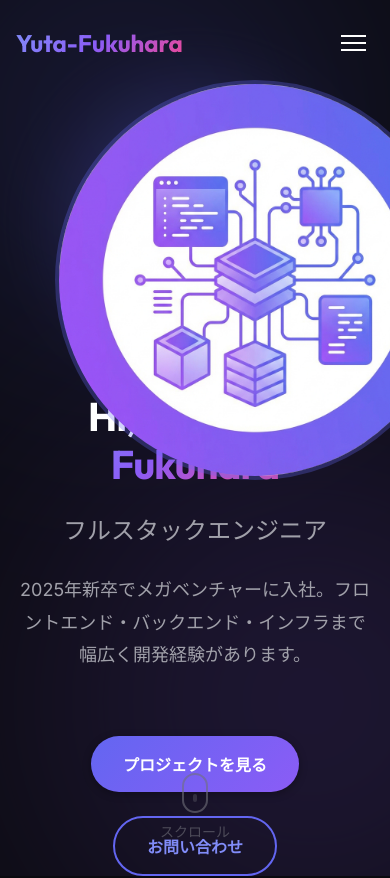
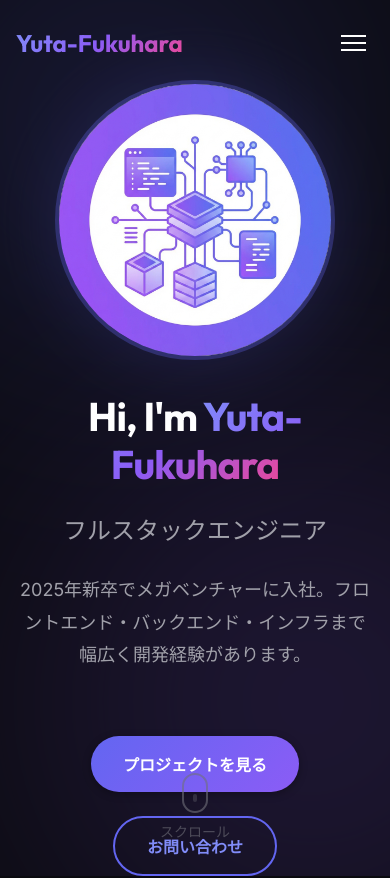
Before and after one commit to yufu085312/YU-FU.SITE, a Next.js app: page / in a window 390 px wide. Shown: the top 878 px of the page. Built offline with nearby package versions, Linux system fonts and the light colour scheme.

Commit message:
プロフィールアイコンのレスポンシブ対応

```diff
--- a/src/components/Hero.module.css
+++ b/src/components/Hero.module.css
@@ -182,6 +182,8 @@
     grid-template-columns: 1fr;
     gap: var(--spacing-xl);
     text-align: center;
+    display: flex;
+      flex-direction: column;
   }
 
   .textContent {
@@ -195,8 +197,18 @@
   .imageWrapper {
     width: 280px;
     height: 280px;
+    display: flex;
+      justify-content: center;
+      align-items: center;
+      margin: 0 auto;
   }
 
+                .profileImage {
+                  display: block;
+                  margin: 0 auto;
+                  width: 100% !important;
+                  height: 100% !important;
+                }
   .buttons {
     justify-content: center;
     flex-wrap: wrap;
```
